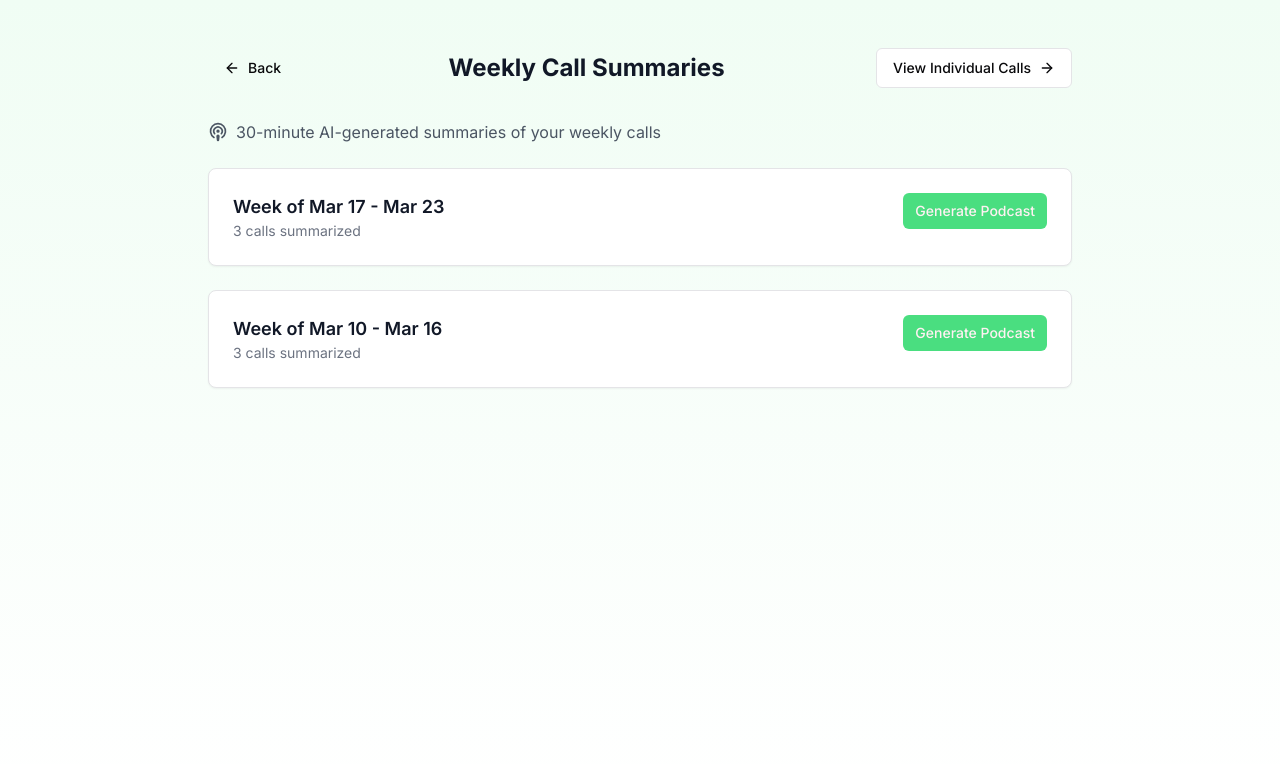
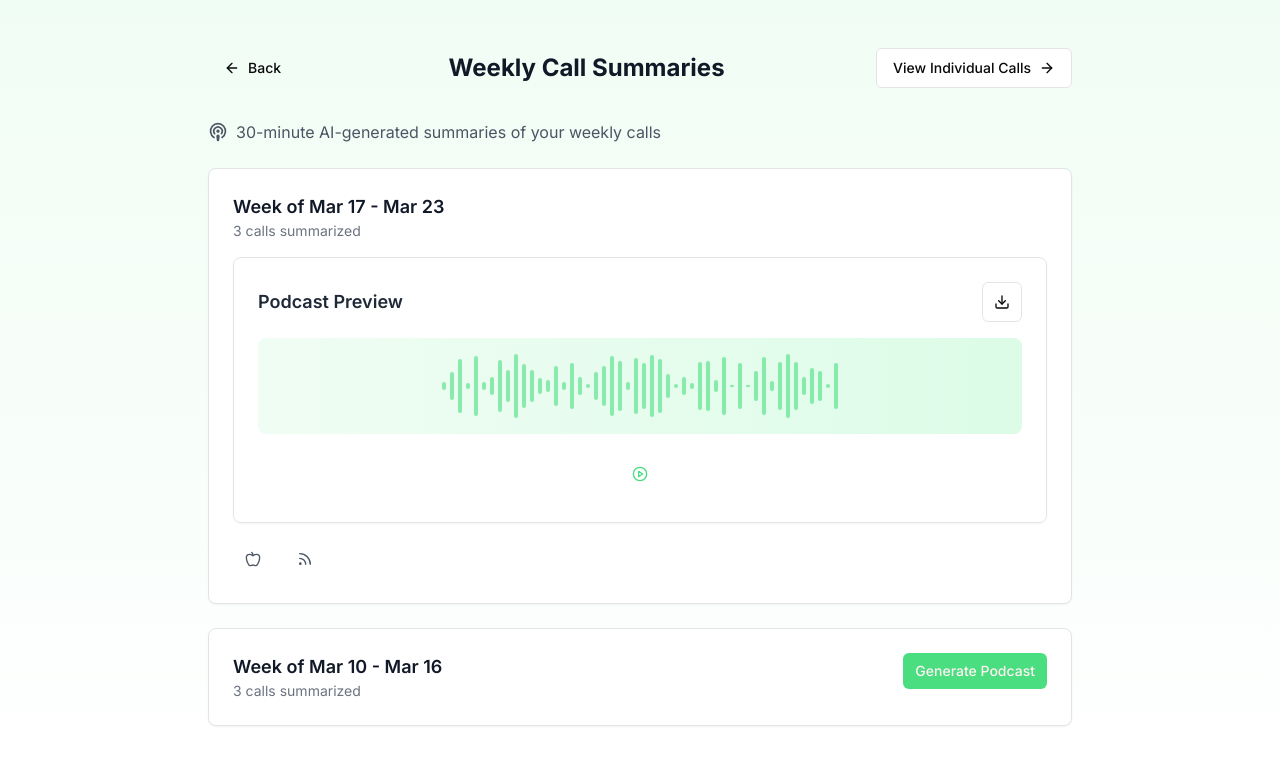
Before and after one commit to sam-ayo/feedback-to-podcast, a React (Vite) app: page /calls in a window 1280 px wide. Shown: the top 764 px of the page. Built offline with nearby package versions, Linux system fonts and the light colour scheme.

Commit message:
push hardcode url

```diff
--- a/src/pages/WeeklyCallsInsights.tsx
+++ b/src/pages/WeeklyCallsInsights.tsx
@@ -86,7 +86,8 @@ const MOCK_CALLS = [
 ];
 
 const WeeklyCallsInsights = () => {
-  const { weeklyPodcasts, isLoading, generatePodcast } = useWeeklyPodcasts(MOCK_CALLS);
+  const { weeklyPodcasts, isLoading, generatePodcast } =
+    useWeeklyPodcasts(MOCK_CALLS);
 
   if (isLoading) {
     return (
@@ -107,10 +108,15 @@ const WeeklyCallsInsights = () => {
               <p>30-minute AI-generated summaries of your weekly calls</p>
             </div>
             <div className="grid gap-6">
-              {weeklyPodcasts.map((podcast) => (
+              {weeklyPodcasts.map((podcast, index) => (
                 <WeeklyPodcastCard
                   key={podcast.id}
                   {...podcast}
+                  audioUrl={
+                    index === 0
+                      ? "https://oevsjdzovtkuriioibci.supabase.co/storage/v1/object/public/podcast_audio//podcast_1740345835300.mp3"
+                      : undefined
+                  }
                   onGenerate={generatePodcast}
                 />
               ))}
```
